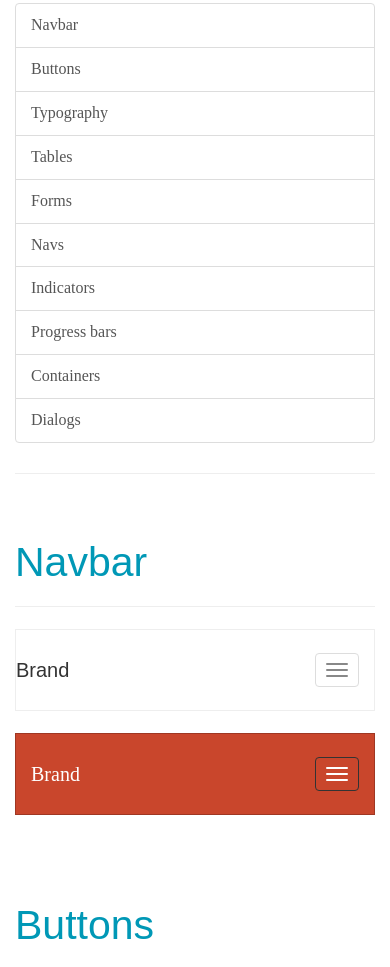
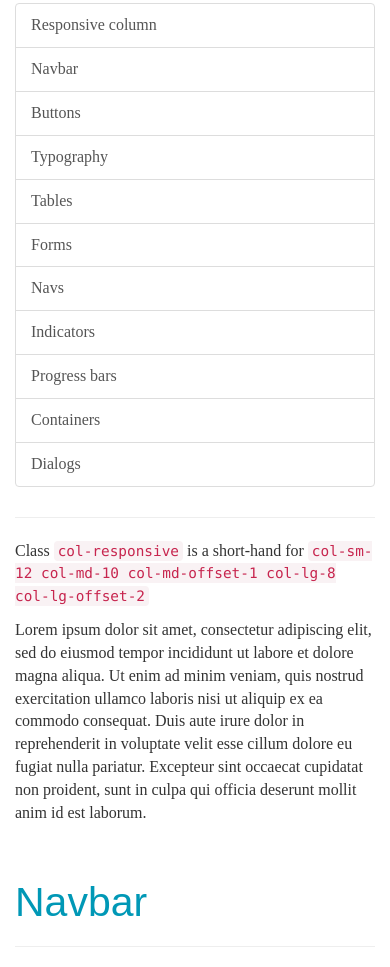
Before and after one commit to lafranceinsoumise/theme, a website: page index.html in a window 390 px wide. Shown: the part 349-1316 px from the top of the page. Drawn offline with nearby package versions, Linux system fonts and the light colour scheme; a web font is replaced by a local one.

Commit message:
add .col-responsive

```diff
--- a/index.html
+++ b/index.html
@@ -109,6 +109,7 @@
         <div class="row">
           <div class="col-lg-3 col-md-3 col-sm-4">
             <div class="list-group table-of-contents">
+              <a class="list-group-item" href="#col-reponsive">Responsive column</a>
               <a class="list-group-item" href="#navbar">Navbar</a>
               <a class="list-group-item" href="#buttons">Buttons</a>
               <a class="list-group-item" href="#typography">Typography</a>
@@ -121,6 +122,18 @@
               <a class="list-group-item" href="#dialogs">Dialogs</a>
             </div>
           </div>
+        </div>
+      </div>
+
+      <!-- Responsive column
+      ================================================= -->
+
+      <div class="row">
+        <div class="col-responsive">
+          <p>Class <code>col-responsive</code> is a short-hand for <code>col-sm-12 col-md-10 col-md-offset-1 col-lg-8 col-lg-offset-2</code></p>
+          <p>
+            Lorem ipsum dolor sit amet, consectetur adipiscing elit, sed do eiusmod tempor incididunt ut labore et dolore magna aliqua. Ut enim ad minim veniam, quis nostrud exercitation ullamco laboris nisi ut aliquip ex ea commodo consequat. Duis aute irure dolor in reprehenderit in voluptate velit esse cillum dolore eu fugiat nulla pariatur. Excepteur sint occaecat cupidatat non proident, sunt in culpa qui officia deserunt mollit anim id est laborum.
+          </p>
         </div>
       </div>
 
@@ -1313,6 +1326,6 @@
 
 
     <script src="https://code.jquery.com/jquery-1.10.2.min.js"></script>
+  </body>
     <script src="https://maxcdn.bootstrapcdn.com/bootstrap/3.3.7/js/bootstrap.min.js" integrity="sha384-Tc5IQib027qvyjSMfHjOMaLkfuWVxZxUPnCJA7l2mCWNIpG9mGCD8wGNIcPD7Txa" crossorigin="anonymous"></script>
-  </body>
 </html>
--- a/src/styles/_layout.scss
+++ b/src/styles/_layout.scss
@@ -79,6 +79,10 @@ h1, h2, h3, h4, h5, h6,
   @include make-lg-column-offset(2);
 }
 
+.col-responsive {
+  @include make-one-main-column();
+}
+
 .map {
   height: 500px !important;
 }
```
Also changed, not shown: dist/theme.css, 1 other file.
